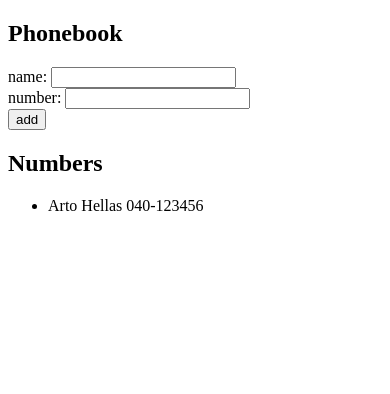
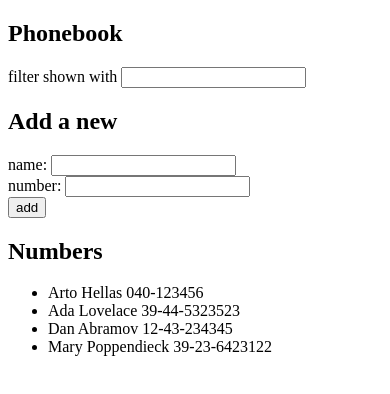
Before and after one commit to Dorian2115/Full_Stack_Open_Course, a React (Vite) app in the folder Part 2/phonebook/: page / in a window 390 px wide. Shown: the top 394 px of the page. Built offline with nearby package versions, Linux system fonts and the light colour scheme.

Commit message:
The Phonebook Step 4

```diff
--- a/Part 2/phonebook/src/App.jsx
+++ b/Part 2/phonebook/src/App.jsx
@@ -1,13 +1,28 @@
 import { useState } from 'react'
 
 const App = () => {
-  const [persons, setPersons] = useState([
-    { name: 'Arto Hellas',
-      number: '040-123456'
-     }
+    const [persons, setPersons] = useState([
+    { name: 'Arto Hellas', number: '040-123456', id: 1 },
+    { name: 'Ada Lovelace', number: '39-44-5323523', id: 2 },
+    { name: 'Dan Abramov', number: '12-43-234345', id: 3 },
+    { name: 'Mary Poppendieck', number: '39-23-6423122', id: 4 }
   ])
   const [newName, setNewName] = useState('')
   const [newNumber, setNewNumber] = useState('')
+  const [filter, setFilter] = useState('')
+
+  const handleFilter = (event) => {
+    console.log(event.target.value)
+    setFilter(event.target.value)
+  }
+
+  const showFilteredPersons = () => {
+    if (filter === '') {
+      return persons
+    }else{
+      return persons.filter(person => person.name.toLowerCase().includes(filter.toLowerCase()))
+    }
+  }
 
   const addPerson = (event) =>{
     event.preventDefault()
@@ -43,6 +58,10 @@
       <h2>Phonebook</h2>
       <form>
         <div>
+          filter shown with <input value={filter} onChange={handleFilter}/>
+        </div>
+        <h2>Add a new</h2>
+        <div>
           name: <input value={newName} onChange={handleNewName}/>
         </div>
         <div>
@@ -54,7 +73,7 @@
       </form>
       <h2>Numbers</h2>
       <ul>
-        {persons.map((person) => (
+        {showFilteredPersons().map((person) => (
           <li key={person.name}>{person.name} {person.number}</li>
         ))}
       </ul>
```
